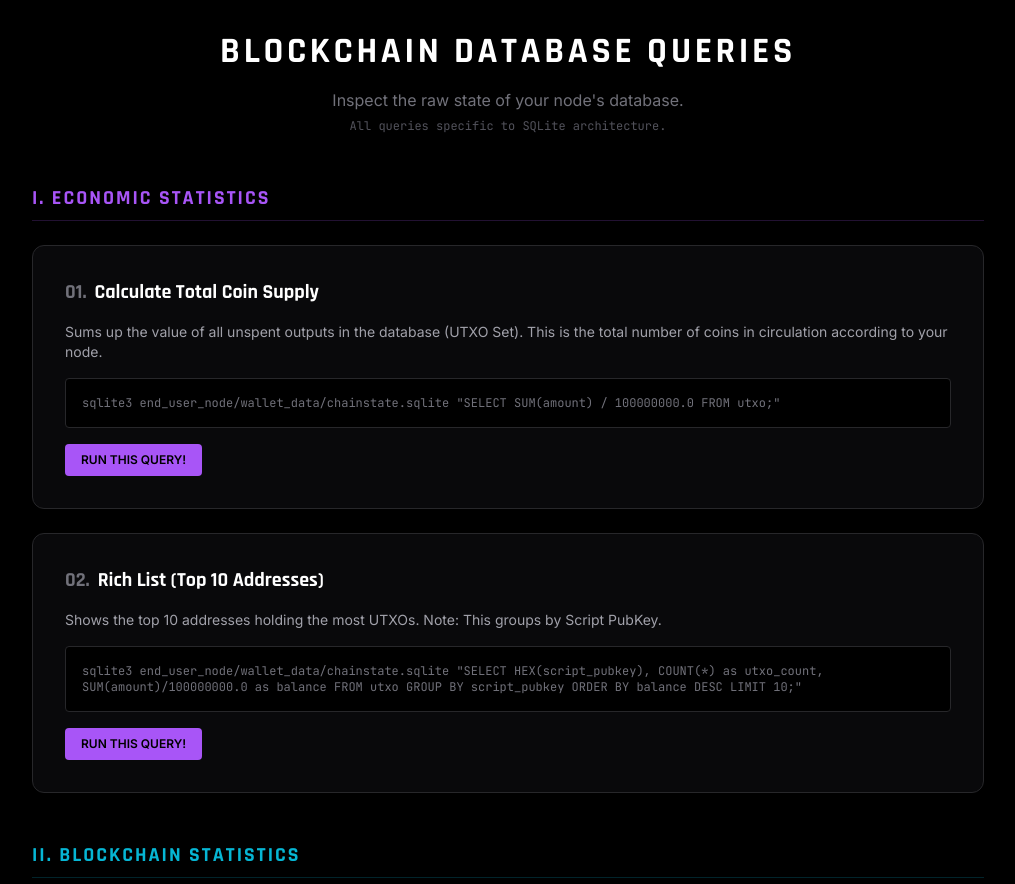
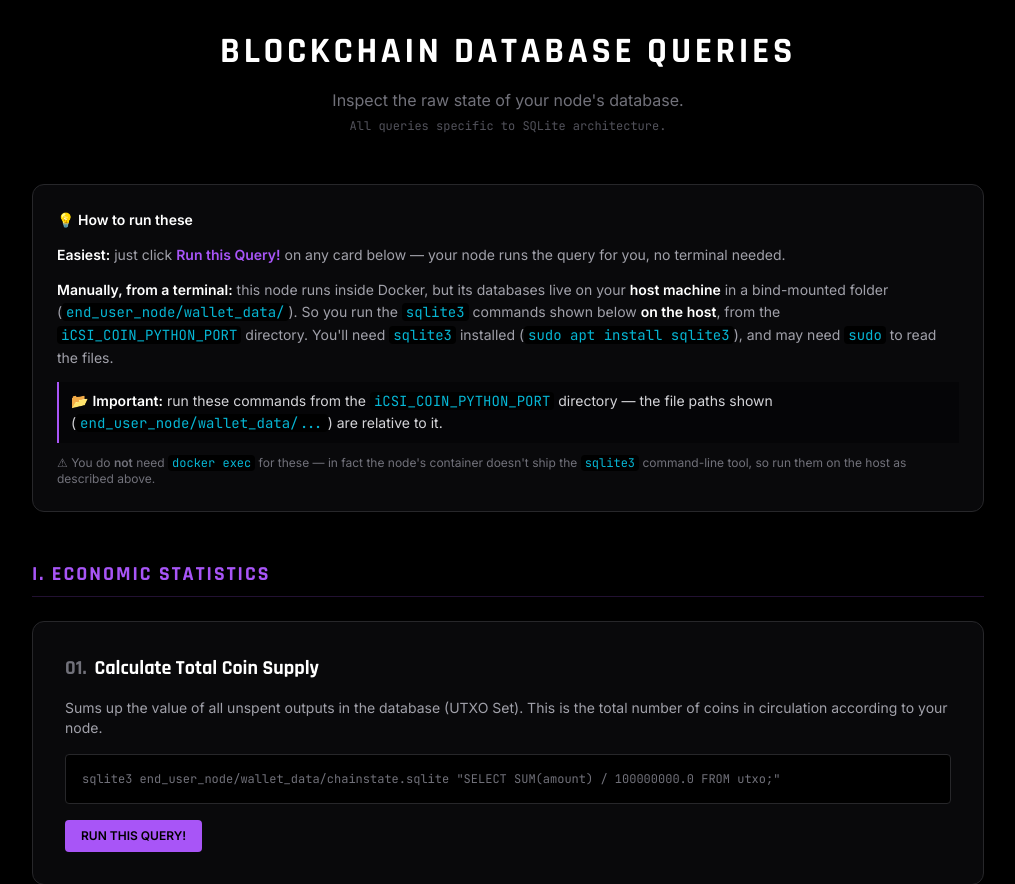
Before and after one commit to androidteacher/iCSI_Coin_2026, a Flask app: template iCSI_COIN_PYTHON_PORT/end_user_node/templates/db_query.html in a window 1280 px wide. Shown: the part 98-982 px from the top of the page, without its empty margins (132-1147 px from the left). Run offline with Flask 3, Linux system fonts and the light colour scheme; the template is opened without the code that fills it, so the values that code supplies are empty; some libraries are stand-ins or nearby versions.

Commit message:
docs edited

```diff
--- a/iCSI_COIN_PYTHON_PORT/end_user_node/templates/db_query.html
+++ b/iCSI_COIN_PYTHON_PORT/end_user_node/templates/db_query.html
@@ -101,6 +101,39 @@
             <p class="text-zinc-500 max-w-2xl mx-auto">
                 Inspect the raw state of your node's database.
                 <br><span class="text-xs font-mono text-zinc-600">All queries specific to SQLite architecture.</span>
+            </p>
+        </div>
+
+        <!-- HOW TO RUN THESE -->
+        <div class="bg-surface border border-border rounded-xl p-6 text-sm text-zinc-400 leading-relaxed space-y-3">
+            <h3 class="font-bold text-white flex items-center gap-2">💡 How to run these</h3>
+            <p>
+                <strong class="text-white">Easiest:</strong> just click
+                <span class="text-primary font-bold">Run this Query!</span> on any card below — your node runs the query
+                for you, no terminal needed.
+            </p>
+            <p>
+                <strong class="text-white">Manually, from a terminal:</strong> this node runs inside Docker, but its
+                databases live on your <strong class="text-white">host machine</strong> in a bind-mounted folder
+                (<code class="bg-black px-1 rounded text-secondary">end_user_node/wallet_data/</code>). So you run the
+                <code class="bg-black px-1 rounded text-secondary">sqlite3</code> commands shown below
+                <strong class="text-white">on the host</strong>, from the
+                <code class="bg-black px-1 rounded text-secondary">iCSI_COIN_PYTHON_PORT</code> directory. You'll need
+                <code class="bg-black px-1 rounded text-secondary">sqlite3</code> installed
+                (<code class="bg-black px-1 rounded text-secondary">sudo apt install sqlite3</code>), and may need
+                <code class="bg-black px-1 rounded text-secondary">sudo</code> to read the files.
+            </p>
+            <p class="bg-black/40 border-l-2 border-primary pl-3 py-2 text-zinc-300">
+                📂 <strong class="text-white">Important:</strong> run these commands from the
+                <code class="bg-black px-1 rounded text-secondary">iCSI_COIN_PYTHON_PORT</code> directory — the file
+                paths shown (<code class="bg-black px-1 rounded text-secondary">end_user_node/wallet_data/...</code>) are
+                relative to it.
+            </p>
+            <p class="text-xs text-zinc-500">
+                ⚠ You do <strong>not</strong> need <code class="bg-black px-1 rounded text-secondary">docker exec</code>
+                for these — in fact the node's container doesn't ship the
+                <code class="bg-black px-1 rounded text-secondary">sqlite3</code> command-line tool, so run them on the
+                host as described above.
             </p>
         </div>
 
```
Also changed, not shown: iCSI_COIN_PYTHON_PORT/end_user_node/templates/api_docs.html (+3 -20 lines), iCSI_COIN_PYTHON_PORT/end_user_node/templates/dashboard.html (+8 -9 lines), iCSI_COIN_PYTHON_PORT/end_user_node/templates/management.html (+31 -0 lines).
